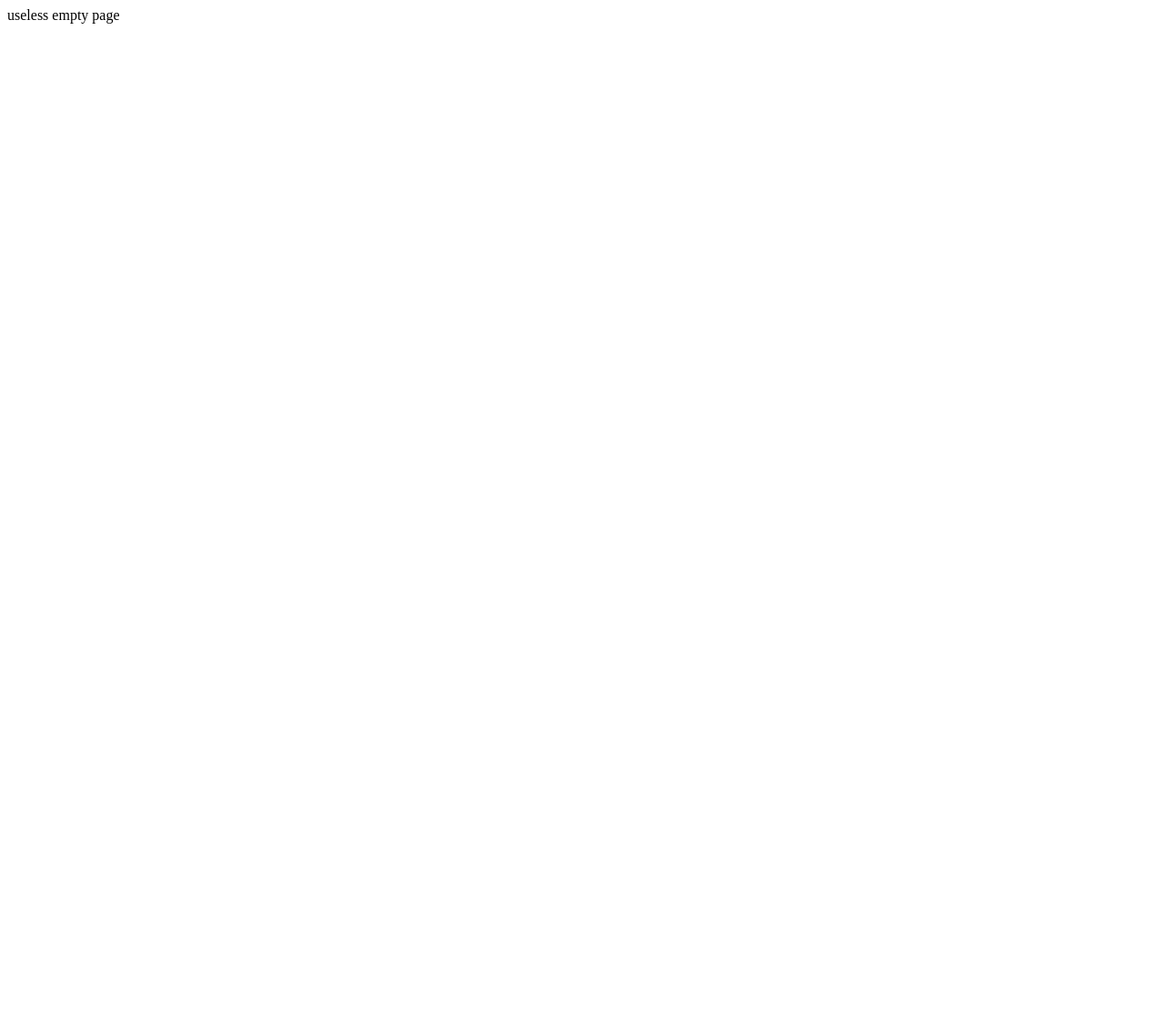
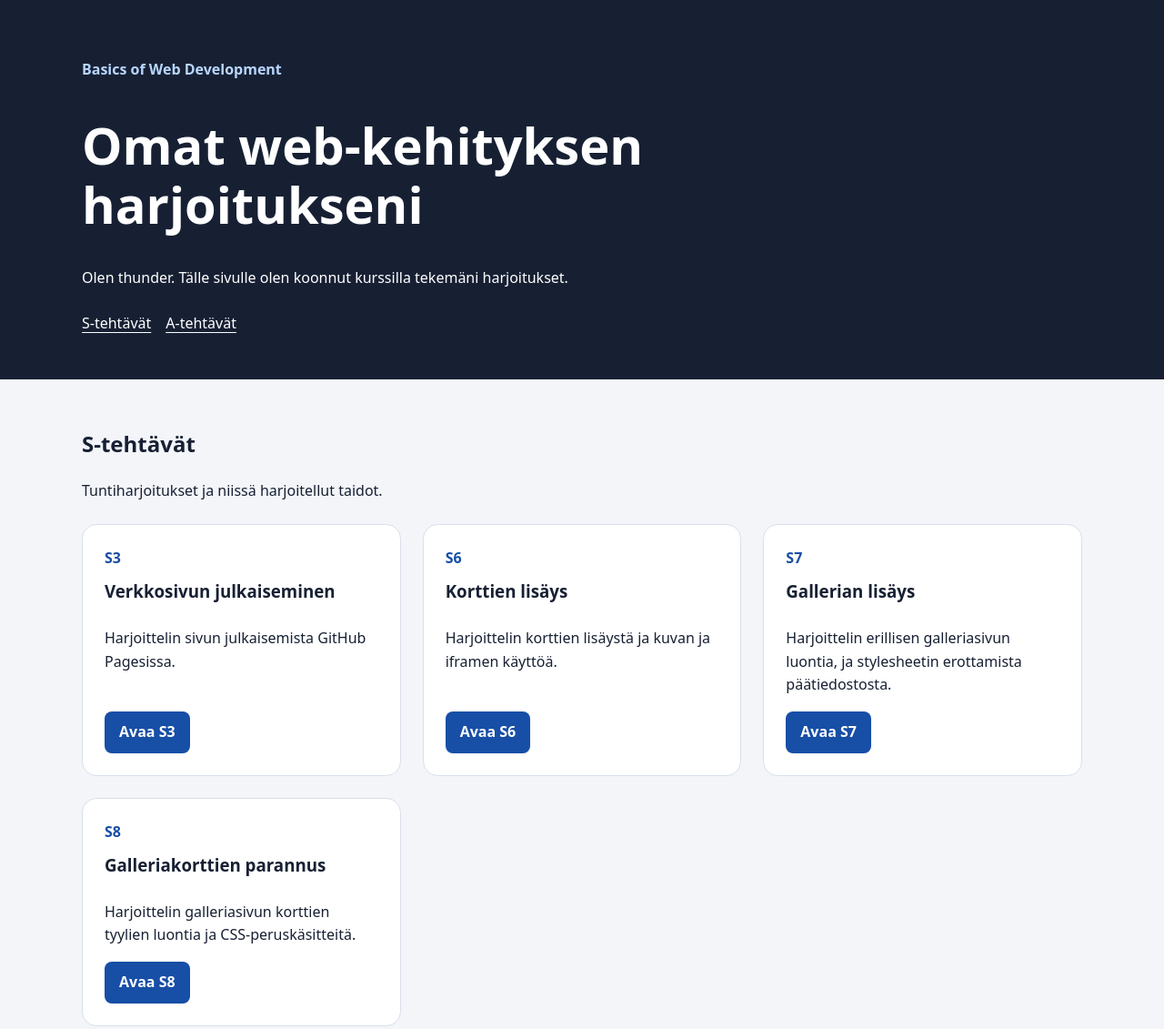
Before and after one commit to thundertheidiot/webbasicscourse, a website: page index.html in a window 1280 px wide. Shown: the top 1131 px of the page at 91% size. Before the commit the page ends 800 px from the top, so only its background shows below. Drawn offline with Linux system fonts and the light colour scheme.

Commit message:
s9 landing page

```diff
--- a/index.html
+++ b/index.html
@@ -1 +1,103 @@
-<p>useless empty page</p>
+<!doctype html>
+<html lang="fi">
+	<head>
+		<meta charset="UTF-8">
+		<meta name="viewport" content="width=device-width, initial-scale=1.0">
+		<meta name="author" content="thunder">
+		<title>Web-kehityksen harjoitukset – thunder</title>
+		<link rel="stylesheet" href="style.css">
+		<link rel="icon" href="favicon.ico" type="image/x-icon">
+	</head>
+	<body>
+		<header class="site-header">
+			<div class="container">
+				<p class="eyebrow">Basics of Web Development</p>
+				<h1>Omat web-kehityksen harjoitukseni</h1>
+				<p>
+					Olen thunder. Tälle sivulle olen koonnut kurssilla tekemäni
+					harjoitukset.
+				</p>
+
+				<nav aria-label="Harjoitusosiot">
+					<a href="#s-tehtavat">S-tehtävät</a>
+					<a href="#a-tehtavat">A-tehtävät</a>
+				</nav>
+			</div>
+		</header>
+
+		<main class="container">
+			<section id="s-tehtavat" aria-labelledby="s-otsikko">
+				<h2 id="s-otsikko">S-tehtävät</h2>
+				<p>Tuntiharjoitukset ja niissä harjoitellut taidot.</p>
+
+				<div class="card-grid">
+					<!-- Lisää tähän kortti jokaisesta tekemästäsi S-tehtävästä. -->
+					<article class="card">
+						<p class="task-id">S3</p>
+						<h3>Verkkosivun julkaiseminen</h3>
+						<p>Harjoittelin sivun julkaisemista GitHub Pagesissa.</p>
+						<a class="card-link" href="s3/index.html">Avaa S3</a>
+					</article>
+
+					<article class="card">
+						<p class="task-id">S6</p>
+						<h3>Korttien lisäys</h3>
+						<p>Harjoittelin korttien lisäystä ja kuvan ja iframen käyttöä.</p>
+						<a class="card-link" href="s6/index.html">Avaa S6</a>
+					</article>
+
+					<article class="card">
+						<p class="task-id">S7</p>
+						<h3>Gallerian lisäys</h3>
+						<p>
+							Harjoittelin erillisen galleriasivun luontia, ja stylesheetin
+							erottamista päätiedostosta.
+						</p>
+						<a class="card-link" href="s7/index.html">Avaa S7</a>
+					</article>
+
+					<article class="card">
+						<p class="task-id">S8</p>
+						<h3>Galleriakorttien parannus</h3>
+						<p>
+							Harjoittelin galleriasivun korttien tyylien luontia ja
+							CSS-peruskäsitteitä.
+						</p>
+						<a class="card-link" href="s8/index.html">Avaa S8</a>
+					</article>
+				</div>
+			</section>
+
+			<section id="a-tehtavat" aria-labelledby="a-otsikko">
+				<h2 id="a-otsikko">A-tehtävät</h2>
+				<p>Arvioitavat tehtävät ja niissä osoitettu osaaminen.</p>
+
+				<div class="card-grid">
+					<!-- Lisää tähän kortti jokaisesta tekemästäsi A-tehtävästä. -->
+					<article class="card">
+						<p class="task-id">A1</p>
+						<h3>HTML-rakenteen korjaaminen</h3>
+						<p>
+							Korjasin HTML-virheet ja erotin tyylit omaan CSS-tiedostoonsa.
+						</p>
+						<a class="card-link" href="a1/index.html">Avaa A1</a>
+					</article>
+
+					<article class="card">
+						<p class="task-id">A2</p>
+						<h3>Oman nettisivun tekeminen</h3>
+						<p>Harjoittelin kokonaisen nettisivun luontia.</p>
+						<a class="card-link" href="a2/index.html">Avaa A2</a>
+					</article>
+				</div>
+			</section>
+		</main>
+
+		<footer class="site-footer">
+			<div class="container">
+				<p>Original template: OpenAI / ChatGPT</p>
+				<p>Modified by: thunder</p>
+			</div>
+		</footer>
+	</body>
+</html>
--- /dev/null
+++ b/style.css
@@ -0,0 +1,126 @@
+* {
+  box-sizing: border-box;
+}
+
+html {
+  scroll-behavior: smooth;
+}
+
+body {
+  margin: 0;
+  font-family: system-ui, sans-serif;
+  line-height: 1.6;
+  color: #172033;
+  background-color: #f3f5f9;
+}
+
+.container {
+  width: min(1100px, 92%);
+  margin-inline: auto;
+}
+
+.site-header {
+  padding-block: 3rem;
+  color: #ffffff;
+  background-color: #172033;
+}
+
+.eyebrow {
+  font-weight: 700;
+  color: #b8d6ff;
+}
+
+h1 {
+  max-width: 22ch;
+  font-size: clamp(2rem, 5vw, 3.5rem);
+  line-height: 1.15;
+}
+
+nav {
+  display: flex;
+  flex-wrap: wrap;
+  gap: 1rem;
+  margin-top: 1.5rem;
+}
+
+nav a {
+  color: #ffffff;
+  text-underline-offset: 0.25em;
+}
+
+main {
+  padding-block: 2rem 3rem;
+}
+
+section {
+  margin-bottom: 3rem;
+}
+
+.card-grid {
+  display: grid;
+  grid-template-columns: repeat(3, minmax(0, 1fr));
+  gap: 1.5rem;
+  margin-top: 1.5rem;
+}
+
+.card {
+  display: flex;
+  flex-direction: column;
+  padding: 1.5rem;
+  border: 1px solid #d9e0ea;
+  border-radius: 1rem;
+  background-color: #ffffff;
+  overflow-wrap: anywhere;
+}
+
+.task-id {
+  margin: 0;
+  font-weight: 700;
+  color: #174ea6;
+}
+
+.card h3 {
+  margin-block: 0.5rem;
+}
+
+.card-link {
+  align-self: flex-start;
+  margin-top: auto;
+  padding: 0.65rem 1rem;
+  border-radius: 0.5rem;
+  color: #ffffff;
+  background-color: #174ea6;
+  text-decoration: none;
+  font-weight: 700;
+}
+
+.card-link:hover {
+  background-color: #103b80;
+}
+
+a:focus-visible {
+  outline: 3px solid #bd5400;
+  outline-offset: 4px;
+}
+
+.site-footer {
+  padding-block: 1.5rem;
+  border-top: 1px solid #d9e0ea;
+  background-color: #ffffff;
+}
+
+.site-footer p {
+  margin-block: 0.25rem;
+}
+
+@media (max-width: 900px) {
+  .card-grid {
+    grid-template-columns: repeat(2, minmax(0, 1fr));
+  }
+}
+
+@media (max-width: 600px) {
+  .card-grid {
+    grid-template-columns: 1fr;
+  }
+}
```
